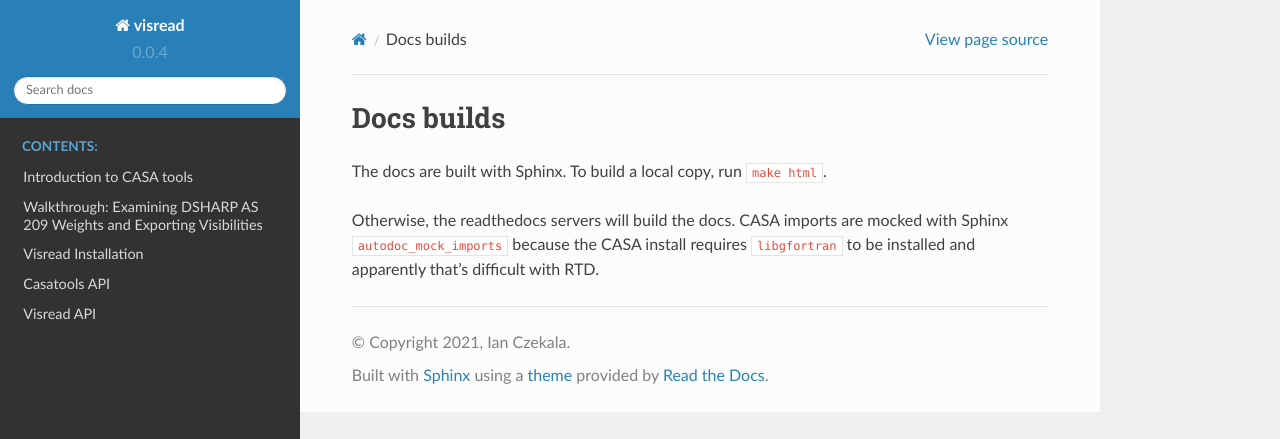
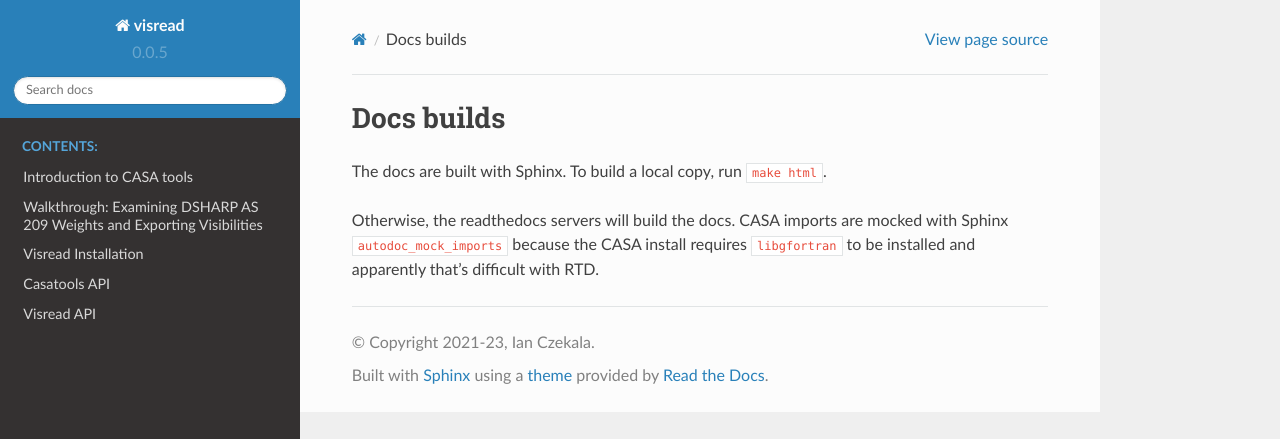
Before and after one commit to MPoL-dev/visread, a Sphinx documentation site: the page built from docs/README.md, in a window 1280 px wide. Shown: the top 439 px of the page. Built offline with Sphinx 7.4.7 and the Read the Docs theme 2.0.0, drawn with Linux system fonts in a browser that asks for light colours.

Commit message:
added doc sort.

```diff
--- a/docs/conf.py
+++ b/docs/conf.py
@@ -25,7 +25,7 @@
     __version__ = "unknown version"
 
 project = "visread"
-copyright = "2021, Ian Czekala"
+copyright = "2021-23, Ian Czekala"
 author = "Ian Czekala"
 
 # The full version, including alpha/beta/rc tags
@@ -44,9 +44,21 @@
     "myst_nb"
 ]
 
-myst_enable_extensions = ["dollarmath", "colon_fence"]
+# add in additional files
+source_suffix = {
+    ".ipynb": "myst-nb",
+    ".rst": "restructuredtext",
+    ".myst": "myst-nb",
+    ".md": "myst-nb",
+}
+
+
+myst_enable_extensions = ["dollarmath", "colon_fence", "amsmath"]
 
 autodoc_mock_imports = ["casatools"]
+autodoc_member_order = "bysource"
+autodoc_default_options = {"members": None}
+
 
 # Add any paths that contain templates here, relative to this directory.
 templates_path = ["_templates"]
@@ -64,3 +76,6 @@
 
 nb_execution_mode = "cache"
 nb_execution_timeout = -1
+
+nb_execution_excludepatterns = ["**.ipynb_checkpoints"]
+myst_heading_anchors = 3
--- a/src/visread/__init__.py
+++ b/src/visread/__init__.py
@@ -1 +1 @@
-__version__ = "0.0.4"
+__version__ = "0.0.5"
```
